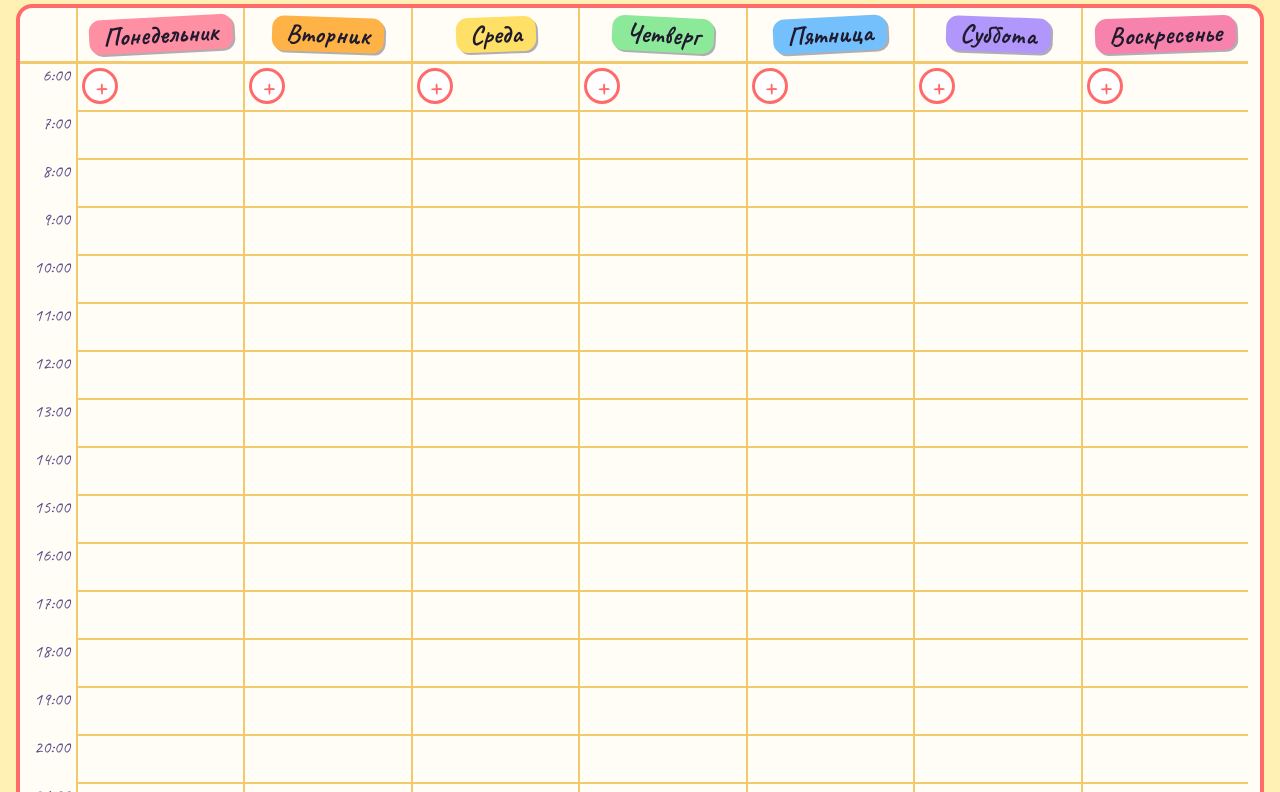
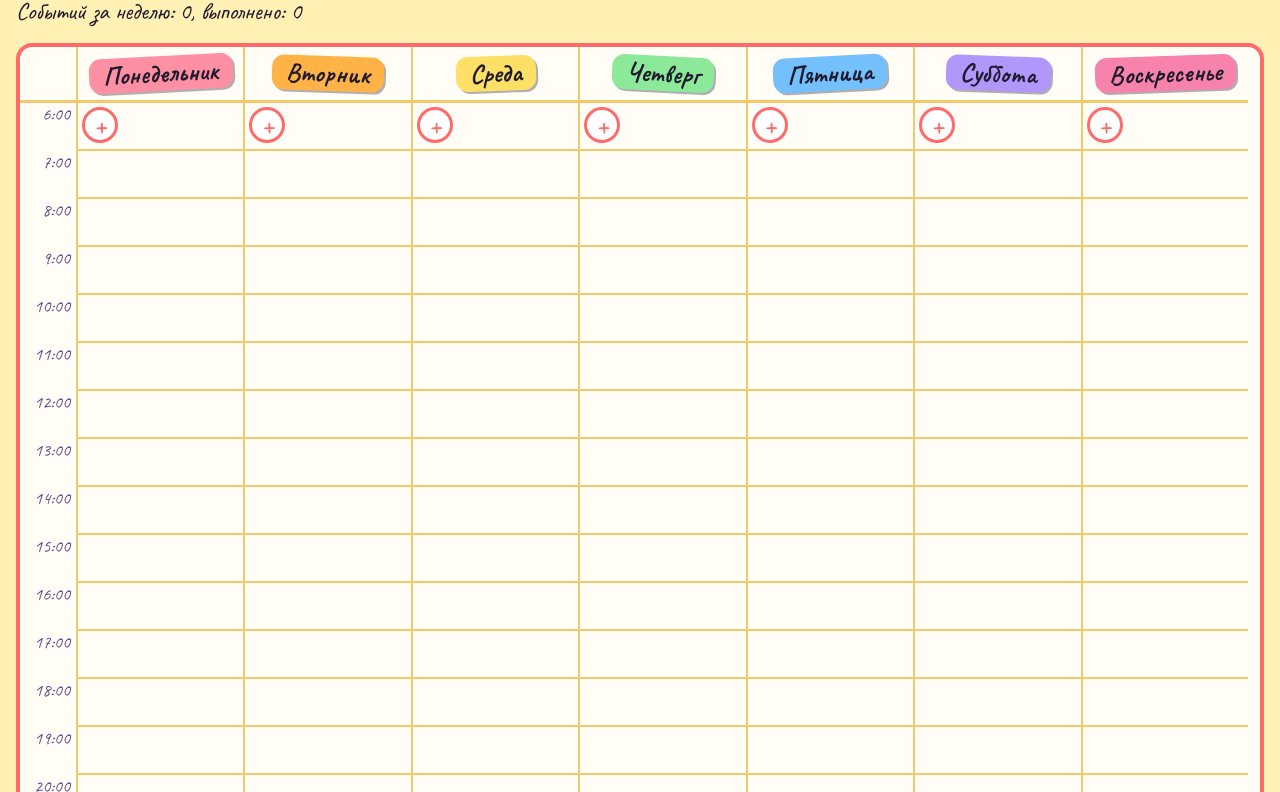
Before and after one commit to PetrIvanishchev/rep1, a plain HTML site: page razvlekuhi/index.html in a window 1280 px wide. Shown: the part 169-961 px from the top of the page. Drawn offline with Linux system fonts and the light colour scheme.

Commit message:
feat: счётчик событий за неделю в расписании
Co-Authored-By: Claude Opus 5.5 <noreply@anthropic.com>

```diff
--- a/razvlekuhi/index.html
+++ b/razvlekuhi/index.html
@@ -99,6 +99,8 @@
   html.phone .day .head { grid-column: 1 / -1; }
   html.phone .axis-day { display: block; }
   html.phone h1 { display: block; width: fit-content; max-width: 100%; margin: 0 auto 1.25rem; text-align: center; }
+  #schet { margin: -.5rem 0 1rem; font-size: 24px; }
+  html.phone #schet { text-align: center; }
   #err { color: #b00020; margin: 0 0 .75rem; min-height: 1.3em; }
 </style>
 <script>
@@ -114,6 +116,7 @@ try {
 <main>
 
   <h1>Расписание на неделю</h1>
+  <p id="schet"></p>
 
   <div class="scroll">
     <div class="week">
@@ -263,6 +266,8 @@ function barFit(el) {
 }
 
 function render() {
+  var done = events.filter(function (e) { return e.done; }).length;
+  document.getElementById("schet").textContent = "Событий за неделю: " + events.length + ", выполнено: " + done;
   document.querySelectorAll(".track").forEach(function (track) {
     var n = Number(track.dataset.day);
     track.querySelectorAll(".event").forEach(function (el) { el.remove(); });
```
